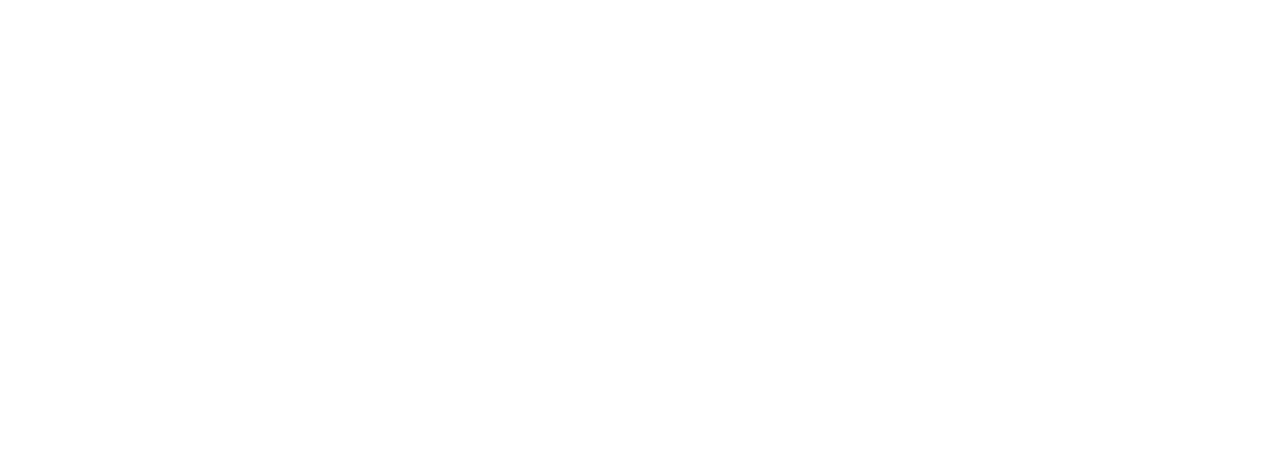
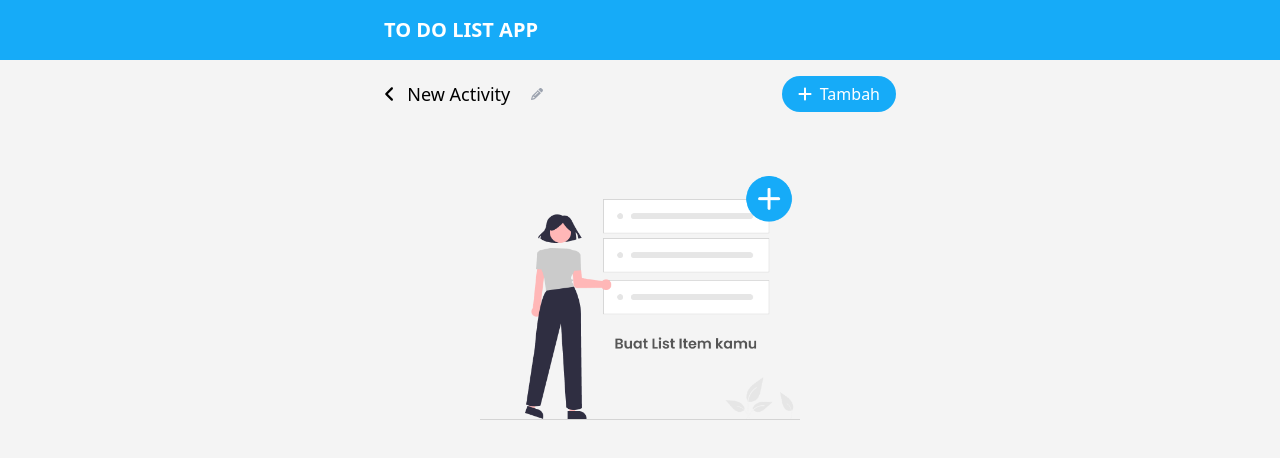
Before and after one commit to herisusantoarismann/vue-tobedone, a Vue app: page /item-list in a window 1280 px wide. Before the commit this address had no page. Shown: the top 458 px of the page. Built offline with nearby package versions, Linux system fonts and the light colour scheme.

Commit message:
Add itemlist page

```diff
--- a/src/main.js
+++ b/src/main.js
@@ -3,8 +3,12 @@
 import "./index.css";
 import { library } from "@fortawesome/fontawesome-svg-core";
 import { FontAwesomeIcon } from "@fortawesome/vue-fontawesome";
-import { faPlus } from "@fortawesome/free-solid-svg-icons";
-library.add(faPlus);
+import {
+  faPlus,
+  faAngleLeft,
+  faPencil,
+} from "@fortawesome/free-solid-svg-icons";
+library.add([faPlus, faAngleLeft, faPencil]);
 import { router } from "./router/";
 
 createApp(App)
--- /dev/null
+++ b/src/pages/ItemList.vue
@@ -0,0 +1,48 @@
+<template>
+  <div class="min-h-screen w-screen bg-secondary">
+    <Header />
+    <div class="p-4 md:px-24 lg:px-40 xl:px-96 flex justify-between">
+      <div class="flex gap-2 xl:gap-3 items-center">
+        <font-awesome-icon
+          icon="fa-solid fa-angle-left"
+          class="cursor-pointer xl:text-lg hover:animate-bounce-left"
+        />
+        <input
+          class="bg-secondary w-24 xl:w-28 xl:text-lg outline-none border-none"
+          type="text"
+          :value="name"
+        />
+        <font-awesome-icon
+          icon="fa-solid fa-pencil"
+          class="text-gray-400 text-xs cursor-pointer transition duration-150 hover:text-black"
+        />
+      </div>
+      <ButtonAdd />
+    </div>
+    <img
+      :src="require('../assets/todo-empty-state.png')"
+      alt="empty-state-img"
+      class="mt-12 md:w-2/4 md:mx-auto xl:w-1/4"
+    />
+  </div>
+</template>
+
+<script>
+import Header from "../components/Header.vue";
+import ButtonAdd from "../components/ButtonAdd.vue";
+
+export default {
+  name: "ItemListPage",
+  components: {
+    Header,
+    ButtonAdd,
+  },
+  data() {
+    return {
+      name: "New Activity",
+    };
+  },
+};
+</script>
+
+<style></style>
--- a/src/router/routes.js
+++ b/src/router/routes.js
@@ -1,3 +1,7 @@
 import DashoardPage from "../pages/Dashboard";
+import ItemListPage from "../pages/ItemList";
 
-export const routes = [{ path: "/", component: DashoardPage }];
+export const routes = [
+  { path: "/", component: DashoardPage },
+  { path: "/item-list", component: ItemListPage },
+];
--- a/tailwind.config.js
+++ b/tailwind.config.js
@@ -4,6 +4,15 @@
   theme: {
     extend: {
       colors: { primary: "#16ABF8", secondary: "#F4F4F4" },
+      keyframes: {
+        "bounce-left": {
+          "0%, 100%": { transform: "translateX(0rem)" },
+          "50%": { transform: "translateX(-0.5rem)" },
+        },
+      },
+      animation: {
+        "bounce-left": "bounce-left 1s ease-in-out infinite",
+      },
     },
   },
   plugins: [],
```
Also changed, not shown: src/assets/todo-empty-state.png (added).
